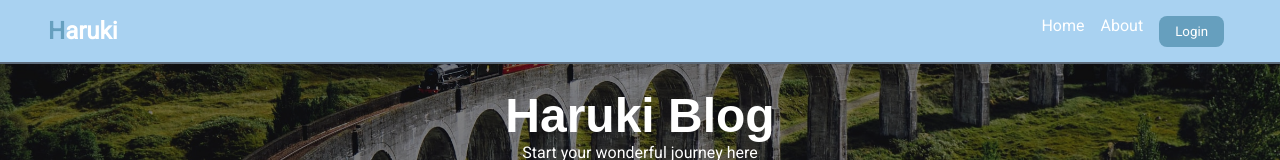
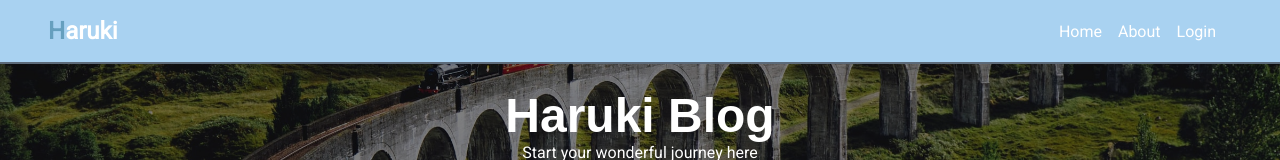
Before and after one commit to atom017/Blog-Website, a React (Create React App) app: page / in a window 1280 px wide. Shown: the top 160 px of the page. Built offline with nearby package versions, Linux system fonts and the light colour scheme; no server answers; the database is empty; a web font is replaced by a local one.

Commit message:
minor changes

```diff
--- a/src/components/Navbar/Navbar.css
+++ b/src/components/Navbar/Navbar.css
@@ -42,6 +42,7 @@
 .navLists{
     display: flex;
     list-style-type: none;
+
 }
 
 .nav-bars{
@@ -49,8 +50,10 @@
 }
 
 .navItem{
+
    list-style: none;
     margin-right: 1rem;
+
     cursor:pointer;
     color:#fff;
     padding:0px;
@@ -69,21 +72,12 @@
     justify-content: space-between;
     align-items: center;
 
-
 }
 
-.loginBtn{
-    padding: 0.5rem 1rem;
-    border-radius: 0.5rem;
-    background-color: var(--primary-blue);
-    outline:none;
-    margin-right: 0.5rem;
-    border:none;
+
+.logoutLink{
+    text-decoration: none;
     color:#fff;
-}
-
-.loginBtn:hover{
-    background-color: #333;
 }
 
 @media screen and (max-width:768px){
--- a/src/components/Navbar/Navbar.jsx
+++ b/src/components/Navbar/Navbar.jsx
@@ -53,8 +53,8 @@ const Navbar = () => {
         <li className='navList'><Link to="/about" className='navItem'>About</Link></li>
         {isAuth &&<li className='navList'><Link to="/createPost" className='navItem'>Create</Link></li>
         }
-        {isAuth ? <button onClick={handleSignOut} className='loginBtn'>Logout</button>:
-        <Link to="/login"><button  className='loginBtn'>Login</button></Link>}
+        {isAuth ? <li className='navList navItem' onClick={handleSignOut} >Logout</li>:
+        <li className='navList'><Link className='navItem' to="/login">Login</Link></li>}
 
       </ul>)}
 
--- a/src/components/pages/Post/Post.css
+++ b/src/components/pages/Post/Post.css
@@ -4,13 +4,14 @@
   border-radius: 10px;
   box-shadow: 0 2px 20px rgba(0, 0, 0, 0.2);
   cursor:pointer;
-
+  max-width: 400px;
+  margin:0 auto;
 }
 .tag {
   position:absolute;
   top:12px;
   left:12px;
-  background:#333;
+  background:var(--primary-blue);
   border-radius: 5px;
   font-size: 12px;
   margin: 0;
@@ -29,7 +30,7 @@
 
 .card-header img {
     width: 100%;
-    max-height: 250px;
+    max-height: 220px;
     object-fit: cover;
     padding:10px;
     border-radius:20px;
```
Also changed, not shown: 1 other file (tests, documents, lock files or other folders).
